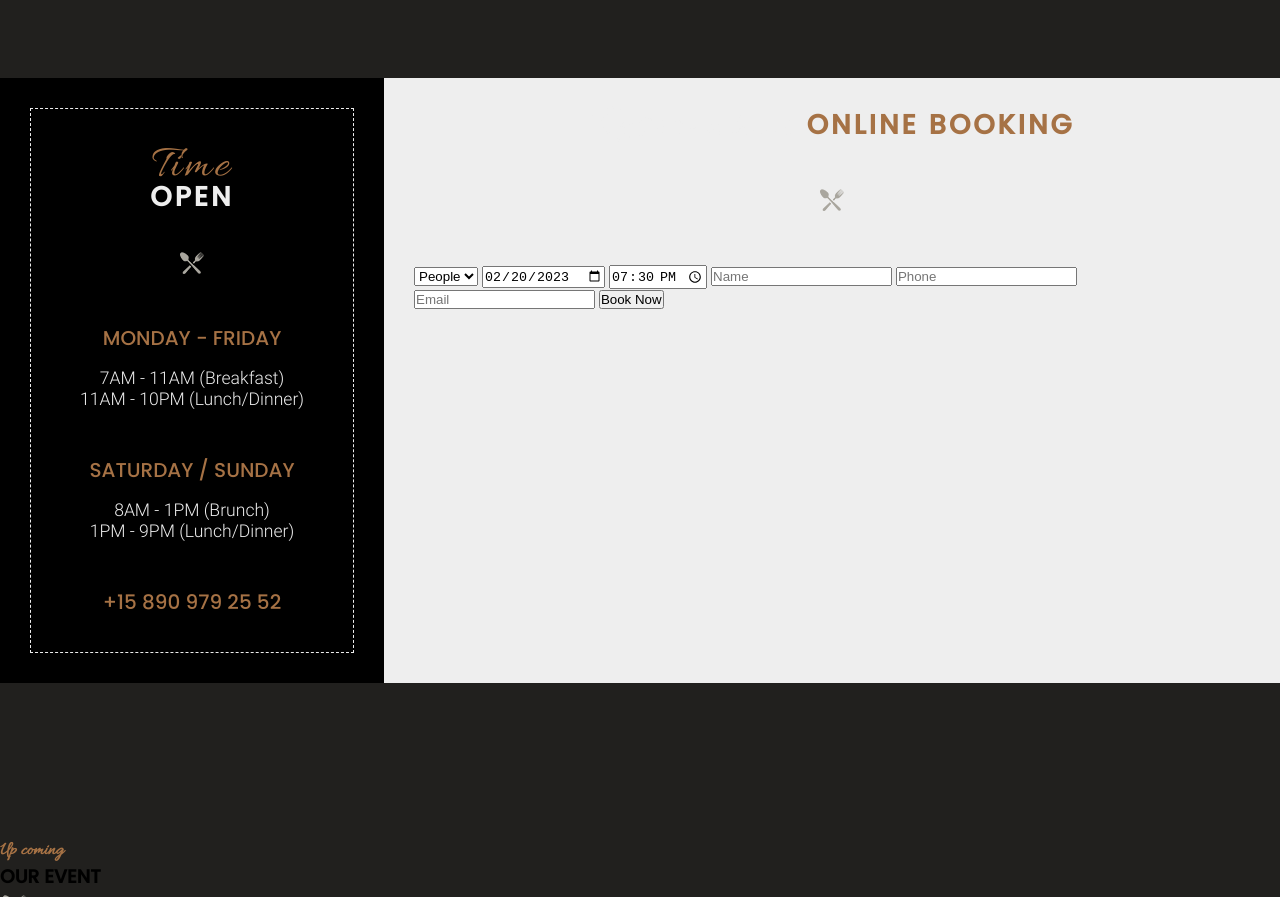
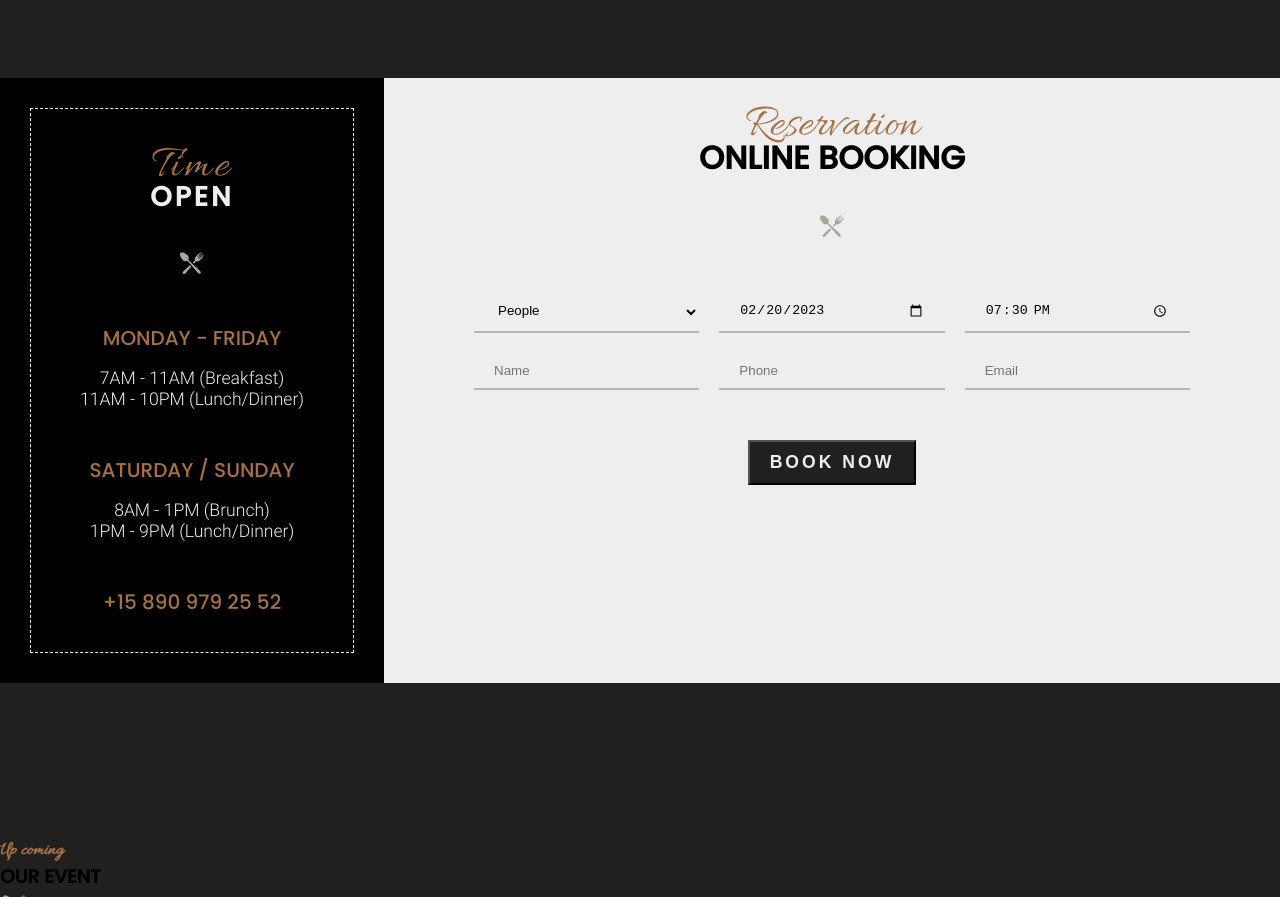
Before and after one commit to GioGio-Armani/le-resto.github.io, a plain HTML site: page index.html in a window 1280 px wide. Shown: the part 2605-3502 px from the top of the page. Drawn offline with Linux system fonts and the light colour scheme.

Commit message:
section reservation

```diff
--- a/assets/styles/layouts/_main.scss
+++ b/assets/styles/layouts/_main.scss
@@ -268,18 +268,15 @@
     padding: 30px;
 
     h3 {
-      font-size: 1.7rem;
+      font-size: 2rem;
       line-height: 0.8;
       font-weight: 900;
       text-align: center;
-      color: $color3;
-      letter-spacing: 3px;
       margin-bottom: 40px;
 
       .font2 {
         font-size: 2.9rem;
         font-weight: 300;
-        color: $color1;
       }
     }
 
@@ -289,26 +286,36 @@
       margin-bottom: 50px;
     }
 
-    h4 {
-      font-size: 1.25rem;
-      line-height: 1;
-      font-weight: 300;
-      text-align: center;
-      color: $color1;
-      margin-bottom: 20px;
+    .form {
+      display: grid;
+      grid-template-columns: 1fr 1fr 1fr;
+      padding: 0 60px;
+      gap: 20px;
 
-      &:last-child {
-        margin-bottom: 0px;
+      input,
+      select,
+      input:active,
+      input:focus-visible,
+      select:active,
+      select:focus-visible {
+        background: transparent;
+        padding: 10px 20px;
+        border: none;
+        border-bottom: $grey1 2px solid;
       }
     }
 
-    p {
+    button {
+      margin: 0 auto;
+      display: block;
+      margin-top: 50px;
+      padding: 10px 20px;
+      text-transform: uppercase;
+      letter-spacing: 3px;
       font-size: 1.1rem;
-      line-height: 1.2;
-      font-weight: 300;
-      text-align: center;
-      color: $color3;
-      margin-bottom: 50px;
+      font-weight: 700;
+      background: $color2;
+      color: $color1;
     }
   }
 }
--- a/index.html
+++ b/index.html
@@ -219,7 +219,10 @@
               </div>
             </div>
             <div class="right-reservation">
-              <h3><span class="font2">Reservation</span> online booking</h3>
+              <h3>
+                <span class="font2">Reservation</span> <br />
+                online booking
+              </h3>
               <img class="couvert" src="/assets/img/ic-plate.png" alt="" />
               <form action="Post">
                 <div class="form">
@@ -236,8 +239,8 @@
                   <input type="text" placeholder="Name" />
                   <input type="text" placeholder="Phone" />
                   <input type="text" placeholder="Email" />
-                  <button>Book Now</button>
                 </div>
+                <button>Book Now</button>
               </form>
             </div>
           </div>
```
Also changed, not shown: assets/styles/index.css, 1 other file.
